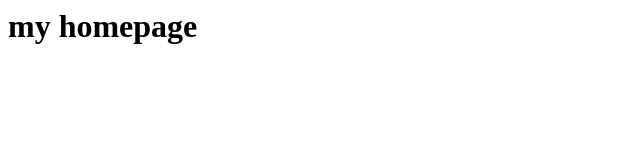
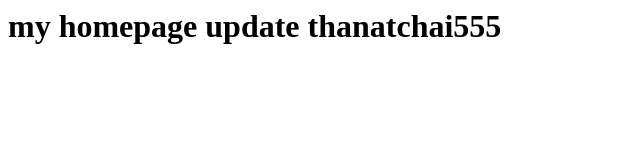
Before and after one commit to jonutnoiiz/thanatchai1.github.io, a plain HTML site: page index.html in a window 1280 px wide. Shown: the whole page, without its empty margins (0-640 px from the left). Drawn offline with Linux system fonts and the light colour scheme.

Commit message:
update thanatchai555

```diff
--- a/index.html
+++ b/index.html
@@ -4,7 +4,7 @@
         <body>
         <h1>
             my homepage
-
+      update   thanatchai555
         </h1>
 
 
```
